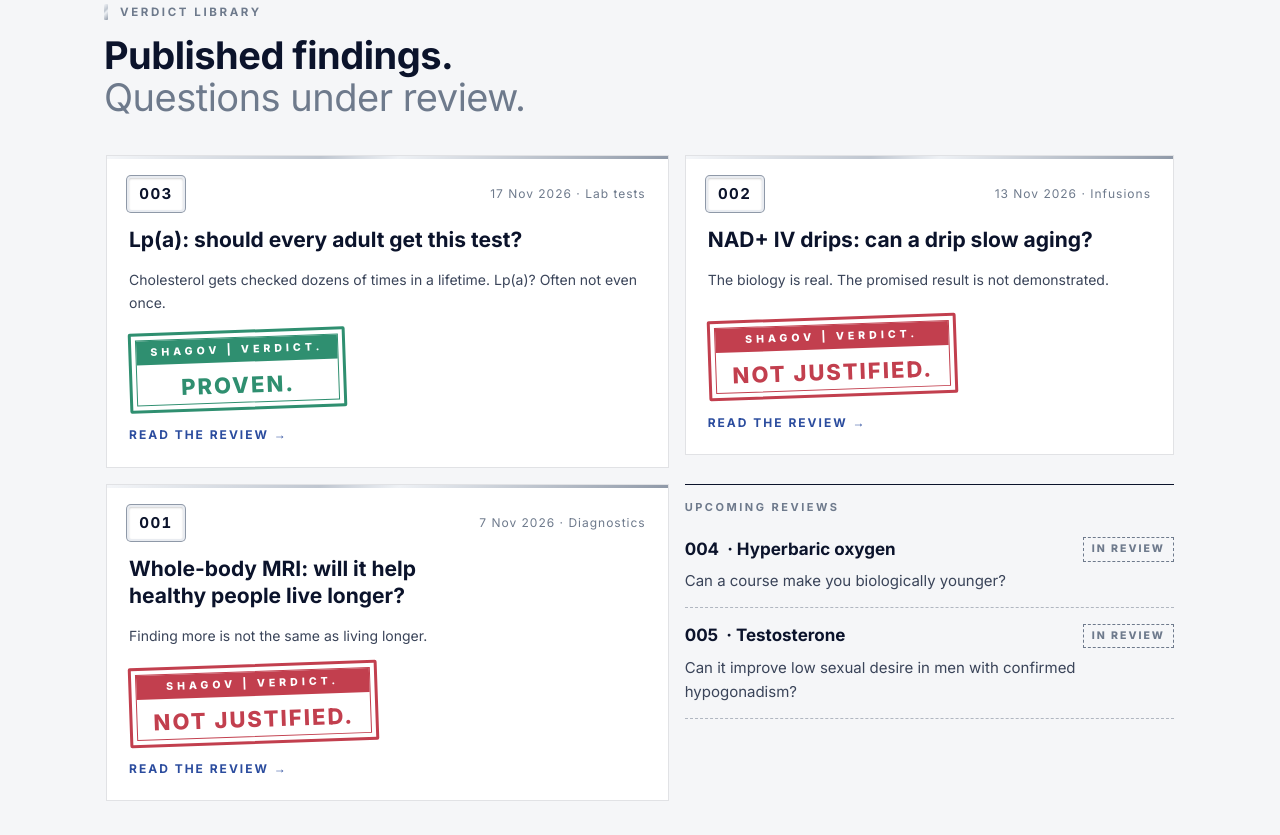
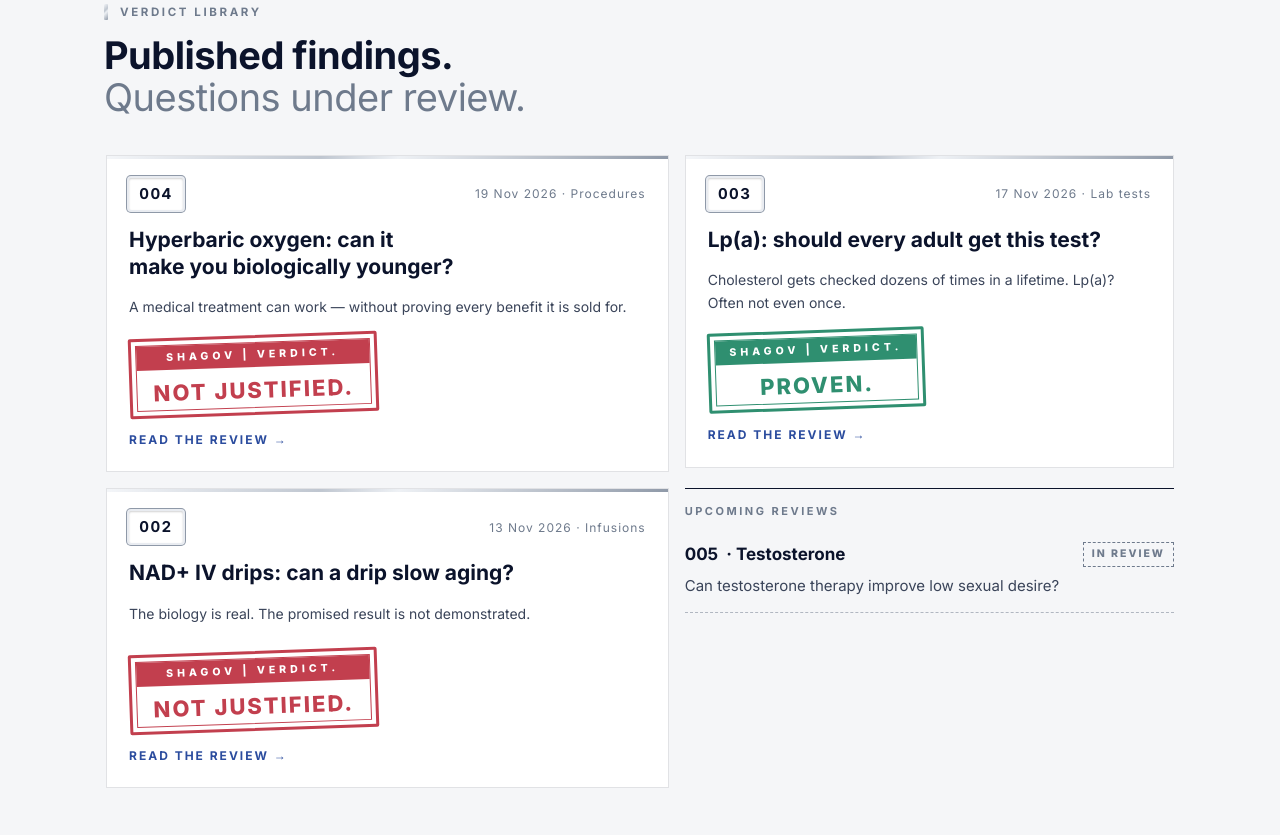
Before and after one commit to drshagov/shagov.pro, a plain HTML site: page index.html in a window 1280 px wide. Shown: the part 905-1740 px from the top of the page. Drawn offline with Linux system fonts and the light colour scheme.

Commit message:
Home: VERDICT.004 published (19.11.2026)

```diff
--- a/index.html
+++ b/index.html
@@ -664,7 +664,7 @@ nav.main { flex-basis: auto !important; gap: 20px !important; }
           <span class="brand">SHAGOV | VERDICT.</span>
           <h1 class="big">Prove it.</h1>
           <p class="pl">I check longevity and healthspan claims against the evidence: what works, for whom, and at what cost.</p>
-          <a class="latest3" href="/verdict/003/"><span class="l1">Latest verdict · 003</span><span class="l2">Lp(a) test</span><span class="l4" style="color: var(--emerald)">Proven</span><span class="go" aria-hidden="true"><svg viewBox="0 0 20 20" width="20" height="20"><path d="M5 15 L15 5 M7 5 H15 V13" fill="none" stroke="currentColor" stroke-width="1.8"/></svg></span></a>
+          <a class="latest3" href="/verdict/004/"><span class="l1">Latest verdict · 004</span><span class="l2">Hyperbaric oxygen</span><span class="l4">Not justified</span><span class="go" aria-hidden="true"><svg viewBox="0 0 20 20" width="20" height="20"><path d="M5 15 L15 5 M7 5 H15 V13" fill="none" stroke="currentColor" stroke-width="1.8"/></svg></span></a>
         </div>
       </div>
             <p class="hero-foot"><a class="link sub" href="#how-i-check">How I check →</a></p>
@@ -675,6 +675,13 @@ nav.main { flex-basis: auto !important; gap: 20px !important; }
     <div class="wrap stack-lg">
       <div class="head"><div class="eyebrow">Verdict library</div><h2>Published findings. <span class="s">Questions under review.</span></h2></div>
       <div class="strip lib" aria-label="Verdict library">
+        <a class="vc" href="/verdict/004/">
+          <div class="top"><span class="date">004</span><span>19 Nov 2026 · Procedures</span></div>
+          <h3>Hyperbaric oxygen: can it make you biologically younger?</h3>
+          <p class="muted small">A medical treatment can work — without proving every benefit it is sold for.</p>
+          <span class="stamp s-nj"><span class="in"><span class="band"><b>SHAGOV | VERDICT.</b></span><span class="word">Not justified.</span></span></span>
+          <span class="read">Read the review →</span>
+        </a>
         <a class="vc" href="/verdict/003/">
           <div class="top"><span class="date">003</span><span>17 Nov 2026 · Lab tests</span></div>
           <h3>Lp(a): should every adult get this test?</h3>
@@ -689,17 +696,9 @@ nav.main { flex-basis: auto !important; gap: 20px !important; }
           <span class="stamp s-nj"><span class="in"><span class="band"><b>SHAGOV | VERDICT.</b></span><span class="word">Not justified.</span></span></span>
           <span class="read">Read the review →</span>
         </a>
-        <a class="vc" href="#verdict-001">
-          <div class="top"><span class="date">001</span><span>7 Nov 2026 · Diagnostics</span></div>
-          <h3>Whole-body MRI: will it help healthy people live longer?</h3>
-          <p class="muted small">Finding more is not the same as living longer.</p>
-          <span class="stamp s-nj"><span class="in"><span class="band"><b>SHAGOV | VERDICT.</b></span><span class="word">Not justified.</span></span></span>
-          <span class="read">Read the review →</span>
-        </a>
         <div class="upcoming" aria-label="Upcoming reviews">
           <div class="up-h">Upcoming reviews</div>
-          <div class="up"><div class="up-t"><b>004</b> · Hyperbaric oxygen<span class="ir">In review</span></div><p>Can a course make you biologically younger?</p></div>
-          <div class="up"><div class="up-t"><b>005</b> · Testosterone<span class="ir">In review</span></div><p>Can it improve low sexual desire in men with confirmed hypogonadism?</p></div>
+          <div class="up"><div class="up-t"><b>005</b> · Testosterone<span class="ir">In review</span></div><p>Can testosterone therapy improve low sexual desire?</p></div>
         </div>
       </div>
       <p><a class="link" href="#verdict">All verdicts →</a></p>
@@ -753,6 +752,12 @@ nav.main { flex-basis: auto !important; gap: 20px !important; }
   <section class="sec">
     <div class="wrap stack-lg">
       <div class="rowlist">
+        <a class="row" href="/verdict/004/">
+          <span class="date">004</span>
+          <span><span class="rt">Hyperbaric oxygen: can it make you biologically younger?</span><br><span class="rd">Procedures</span></span>
+          <span class="pill s-nj">Not justified</span>
+          <span class="rd rd2">19 Nov 2026</span>
+        </a>
         <a class="row" href="/verdict/003/">
           <span class="date">003</span>
           <span><span class="rt">Lp(a): should every adult get this test?</span><br><span class="rd">Lab tests</span></span>
@@ -772,14 +777,8 @@ nav.main { flex-basis: auto !important; gap: 20px !important; }
           <span class="rd rd2">13 Nov 2026</span>
         </a>
         <div class="row soon">
-          <span class="date">004</span>
-          <span><span class="rt">Hyperbaric oxygen: can a course make you biologically younger?</span><br><span class="rd">Procedures · Review in progress</span></span>
-          <span class="pill s-ir">In review</span>
-          <span class="rd rd2"></span>
-        </div>
-        <div class="row soon">
           <span class="date">005</span>
-          <span><span class="rt">Testosterone: can it improve low sexual desire in men with confirmed hypogonadism?</span><br><span class="rd">Hormones · Review in progress</span></span>
+          <span><span class="rt">Testosterone: can it improve low sexual desire?</span><br><span class="rd">Hormones · Review in progress</span></span>
           <span class="pill s-ir">In review</span>
           <span class="rd rd2"></span>
         </div>
```
Also changed, not shown: verdict/004/index.html (+0 -1 lines).
